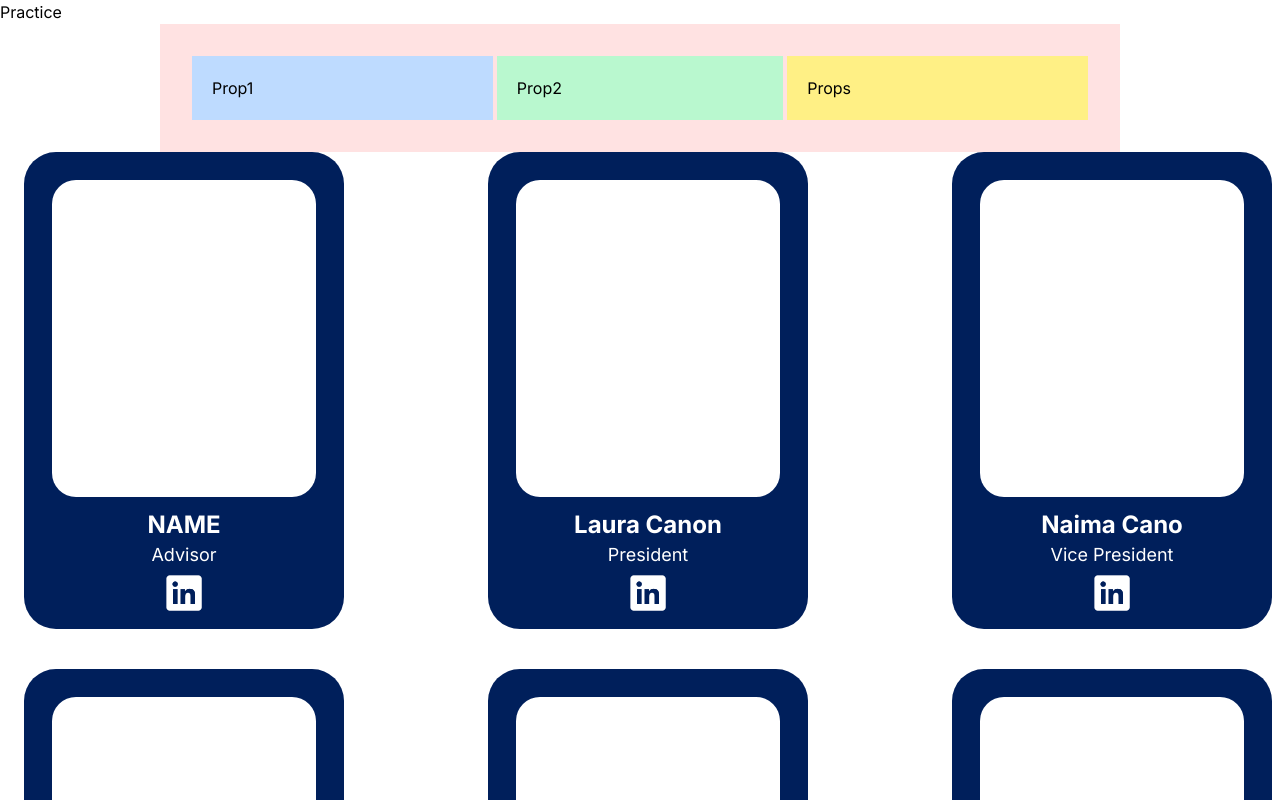
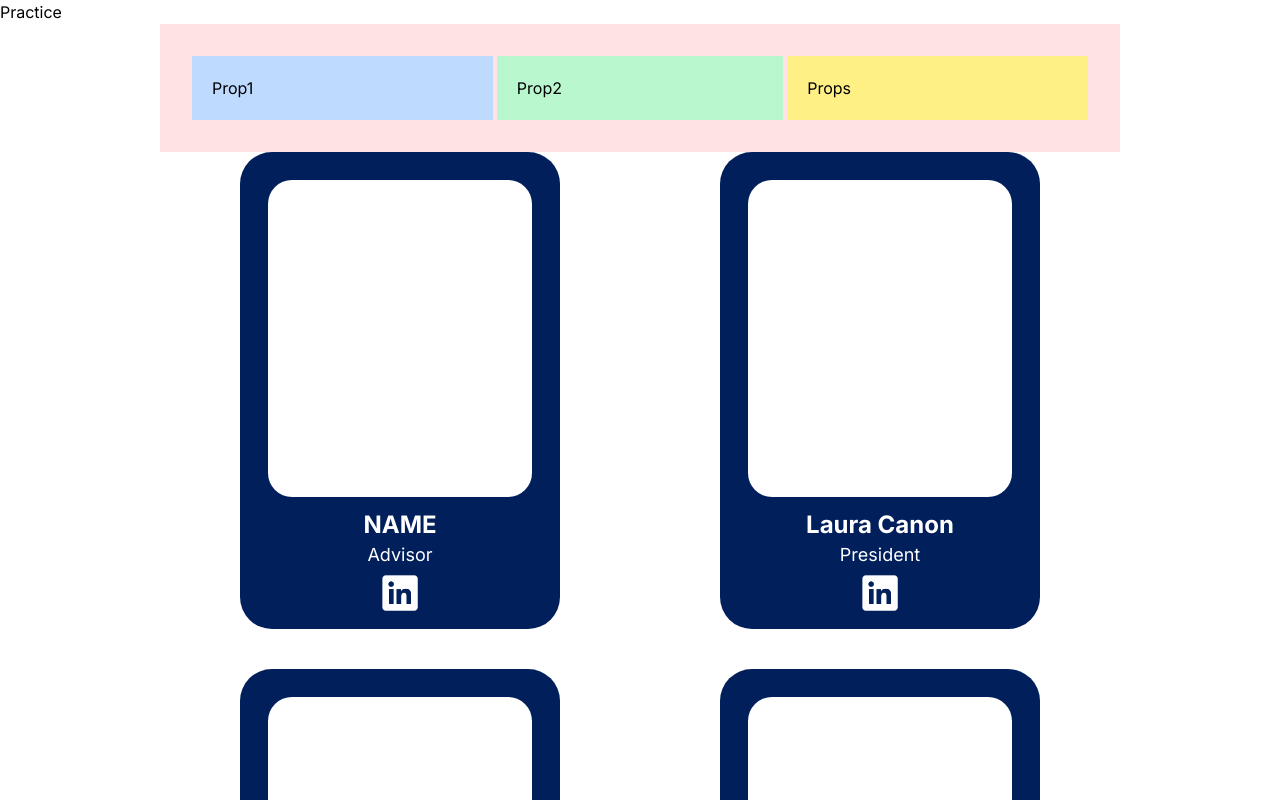
Before and after one commit to acm-ucr/shpe-website, a Next.js app: page / in a window 1280 px wide. Shown: the top 800 px of the page. Built offline with nearby package versions, Linux system fonts and the light colour scheme.

Commit message:
center last 2 board member cards

```diff
--- a/src/app/page.tsx
+++ b/src/app/page.tsx
@@ -8,7 +8,7 @@ const Home = () => {
       Practice
       <Example text1="Prop1" text2="Prop2" text3="Props"></Example>
       <div className="flex w-full justify-center px-6">
-        <div className="grid grid-cols-3 gap-x-40 gap-y-10">
+        <div className="flex max-w-[1280px] flex-wrap justify-center gap-x-40 gap-y-10">
           {boardData.map((member, index) => (
             <BoardCard
               key={index}
```
